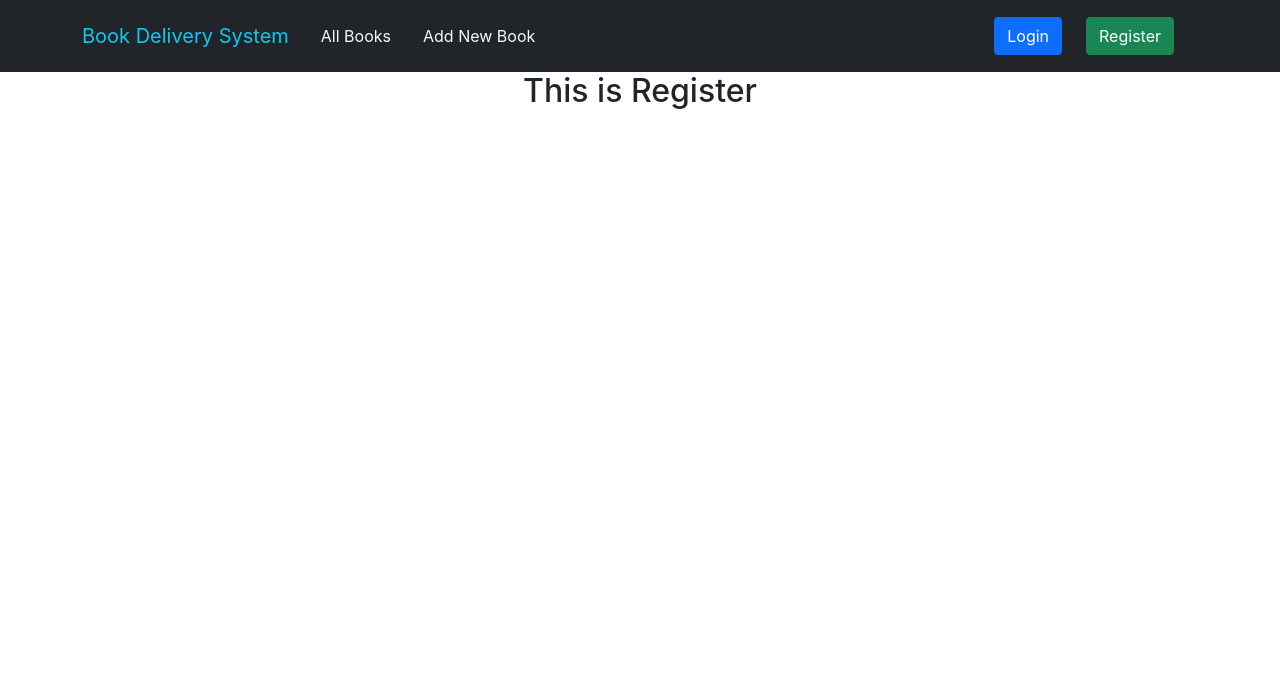
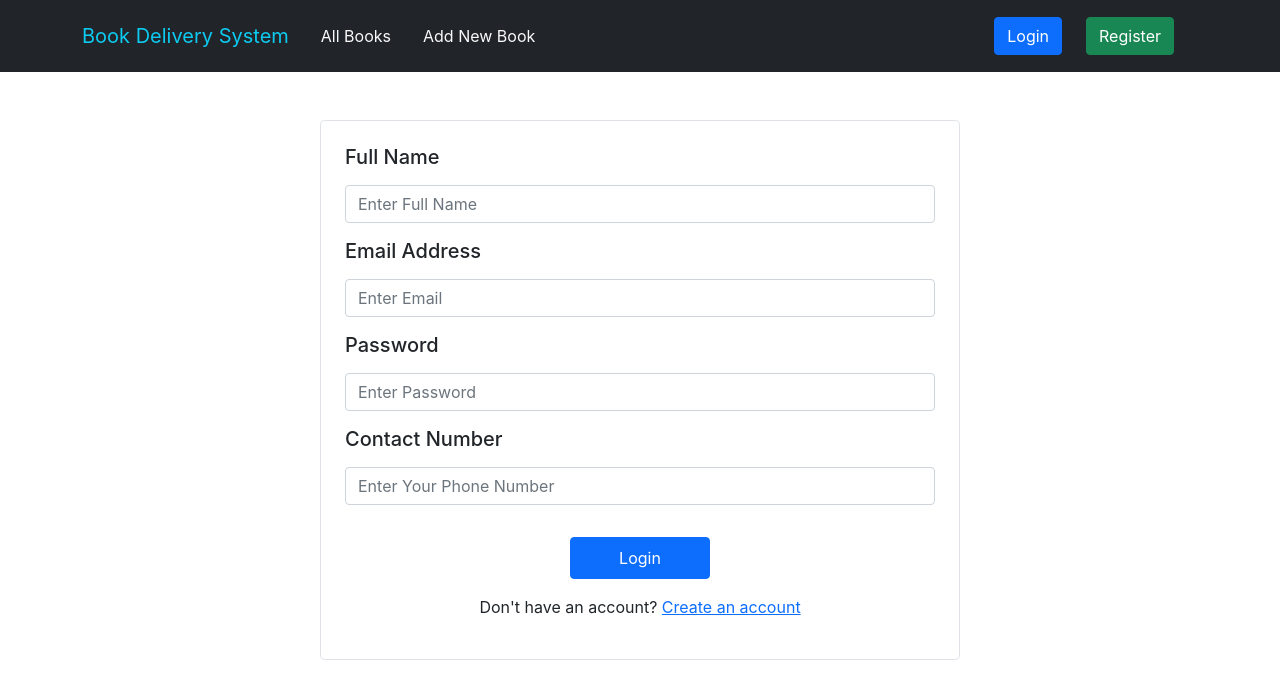
Before and after one commit to emonShimoul/book-delivery-system-react-client, a React (Create React App) app: page /register in a window 1280 px wide. Shown: the top 698 px of the page. Built offline with nearby package versions, Linux system fonts and the light colour scheme; no server answers.

Commit message:
add hook form on register page

```diff
--- a/src/components/AddNewBook/AddNewBook.js
+++ b/src/components/AddNewBook/AddNewBook.js
@@ -1,9 +1,11 @@
 import React from 'react';
 
+
 const AddNewBook = () => {
+
     return (
         <div>
-            <h2>This is Add New Book</h2>
+
         </div>
     );
 };
--- a/src/components/Register/Register.js
+++ b/src/components/Register/Register.js
@@ -1,9 +1,45 @@
 import React from 'react';
+import { Button, Form } from 'react-bootstrap';
+import { useForm } from 'react-hook-form';
+import { Link } from 'react-router-dom';
 
 const Register = () => {
+
+    const { register, handleSubmit } = useForm();
+    const onSubmit = data => console.log(data);
+
     return (
         <div>
-            <h2>This is Register</h2>
+            <Form className='w-50 mx-auto mt-5 text-start p-4 border rounded-3' onSubmit={handleSubmit(onSubmit)}>
+                <Form.Group className="mb-3" controlId="formBasicName">
+                <Form.Label><h5>Full Name</h5></Form.Label>
+                <Form.Control {...register("fullname")} type="fullname" placeholder="Enter Full Name" />
+                </Form.Group>
+
+                <Form.Group className="mb-3" controlId="formBasicEmail">
+                <Form.Label><h5>Email Address</h5></Form.Label>
+                <Form.Control {...register("email")} type="email" placeholder="Enter Email" />
+                </Form.Group>
+
+                <Form.Group className="mb-3" controlId="formBasicPassword">
+                <Form.Label><h5>Password</h5></Form.Label>
+                <Form.Control {...register("password")} type="password" placeholder="Enter Password" />
+                </Form.Group>
+
+                <Form.Group className="mb-3" controlId="formBasicContact">
+                <Form.Label><h5>Contact Number</h5></Form.Label>
+                <Form.Control {...register("contactNumber")} type="number" placeholder="Enter Your Phone Number" />
+                </Form.Group>
+
+                <Form.Group className="mb-3" controlId="formBasicCheckbox">
+                </Form.Group>
+                <div className='text-center'>
+                <Button className='my-3 px-5 py-2' variant="primary" type="submit">
+                Login
+                </Button>
+                <p>Don't have an account? <Link to="/register" className='text-primary'>Create an account</Link></p>
+                </div>
+            </Form>
         </div>
     );
 };
```
